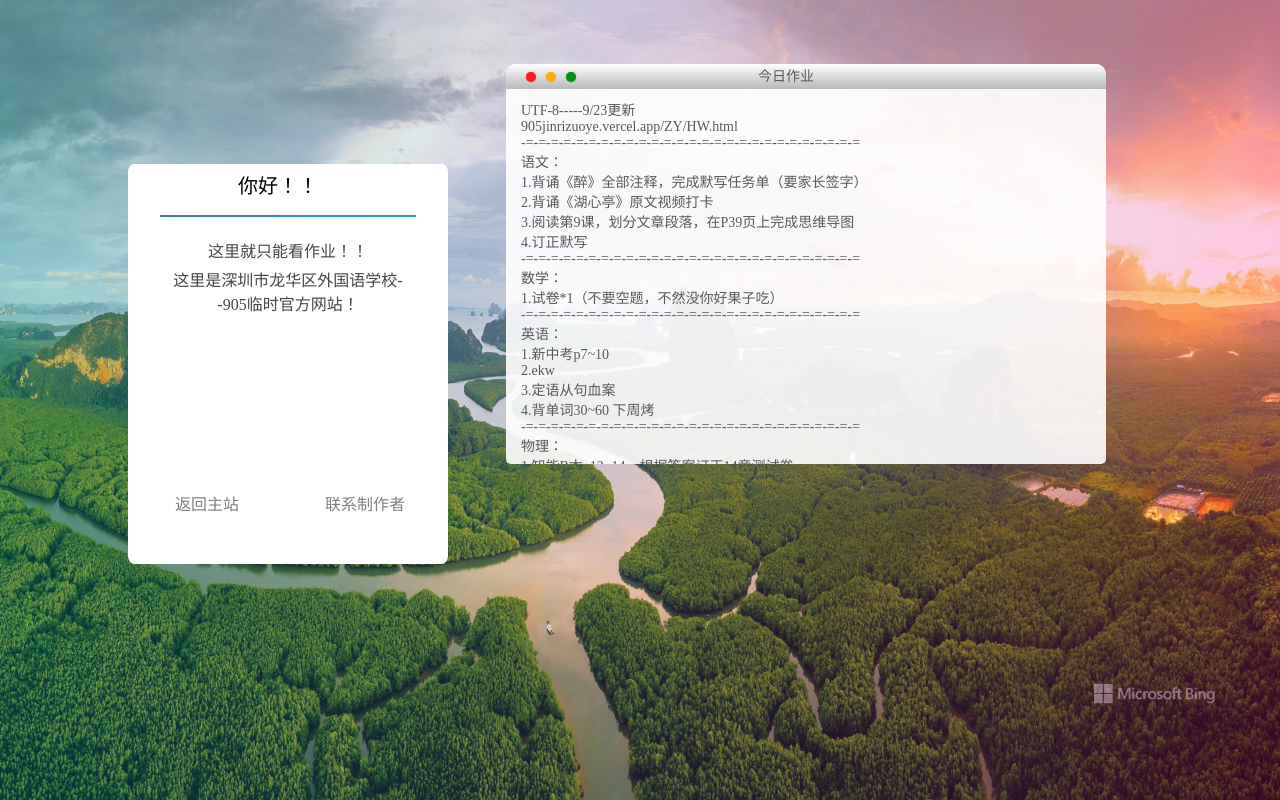
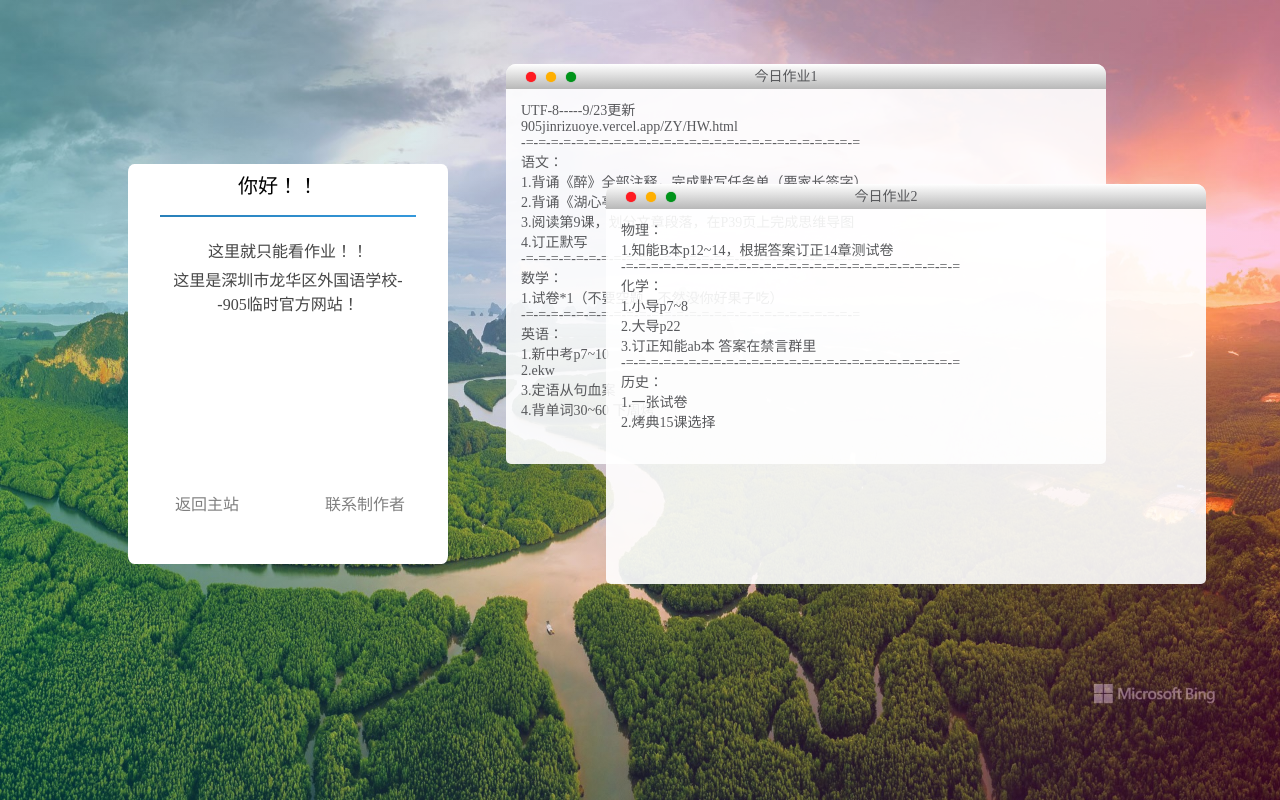
Before and after one commit to MCHuaYun/ShenZhenLongWai, a plain HTML site: page ZY/HW.html in a window 1280 px wide. Drawn offline with Linux system fonts and the light colour scheme.

Commit message:
Update HW.html

```diff
--- a/ZY/HW.html
+++ b/ZY/HW.html
@@ -65,7 +65,7 @@
                 </div>
                 <!-- 顶部标题 -->
                 <div class="title">
-                    <span>今日作业</span>
+                    <span>今日作业1</span>
                 </div>
                 <!-- 终端内文字 -->
 		<div class="cmdText">
@@ -86,7 +86,22 @@
 			<p> 2.ekw</p>
 			<p> 3.定语从句血案</p>
 			<p> 4.背单词30~60 下周烤</p>
-			<p> -=-=-=-=-=-=-=-=-=-=-=-=-=-=-=-=-=-=-=-=-=-=-=-=-=-=-=</p>
+            </div>
+        </div>
+		 <!-- 第二个终端 -->
+           <div class="cmd cmd2">
+                <!-- 三个按钮 -->
+                <div class="click">
+                    <div class="red"></div>
+                    <div class="yellow"></div>
+                    <div class="green"></div>
+                </div>
+                <!-- 顶部标题 -->
+                <div class="title">
+                    <span>今日作业2</span>
+                </div>
+                <!-- 终端内文字 -->
+                <div class="cmdText">
 			<p> 物理：</p>
 			<p> 1.知能B本p12~14，根据答案订正14章测试卷</p>
 			<p> -=-=-=-=-=-=-=-=-=-=-=-=-=-=-=-=-=-=-=-=-=-=-=-=-=-=-=</p>
@@ -98,37 +113,7 @@
 			<p> 历史：</p
 			<p> 1.一张试卷</p>
 			<p> 2.烤典15课选择</p>
-            </div>
-        </div>
-		 <!-- 第二个终端 -->
-           <!--<div class="cmd cmd2">
-                <!-- 三个按钮 -->
-                <!--<div class="click">
-                    <div class="red"></div>
-                    <div class="yellow"></div>
-                    <div class="green"></div>
                 </div>
-                <!-- 顶部标题 -->
-                <!--<div class="title">
-                    <span>暑假作业2</span>
-                </div>
-                <!-- 终端内文字 -->
-                <!--<div class="cmdText">
-			<p> 英语：</p>
-			<p> 必做: （选做自己看评价手册）</p>
-			<p> 词汇背诵+口语练习；中考核心词汇-<a href="https://www.baicizhan.com/"target="_blank"class="default-entry">百词斩app</a>每天打卡；翼课网一周两个。</p>
-			<p> 2.语法梳理：思维导图（时态，被动语态，形容词副词，非谓语，状语从句）（ <a href="https://szlhfls.cercel.app/AN/en/wj.html"target="_blank"class="default-entry">答案在这里</a>（仅电脑可下载观看））</p>
-			<p> 3.视频作业：制作一个英语视频，传播中国文化，全体参加<a href="https://lhwsc.szxj.net"target="_blank"class="default-entry">“中国少年说”</a>大赛。个人赛视频时长2~6分钟，团体赛时长4~10分钟。</p>
-			<p> 注意事项：视频要求：视频前面需有班级和姓名；需要有学生入镜，配中英文字幕；话题：看要求。</p>
-			<p>-=-=-=-=-=-=-=-=-=-=-=-=-=-=-=-=-=-=-=</p>
-			<p> 物理：</p>
-			<p> 1.完成八年级知识复习回顾卷4章（ <a href="https://szlhfls.cercel.app/AN/wl/wj.html"target="_blank"class="default-entry">答案在这里</a>）</p>
-			<p> 2.完成九年级第13、14章预习（ <a href="https://szlhfls.cercel.app/AN/wl/wj.html"target="_blank"class="default-entry">答案在这里</a>）</p>
-			<p> 3.依照安排用“学生电学实验器材箱”完成九年级电学基础实验，拍视频微信群“每日交作业”提交（ <a href="https://szlhfls.cercel.app/AN/wl/wj.html"target="_blank"class="default-entry">题目+答案在这里</a>）</p>
-			<p> 4.活动作业：①查阅资料，通过了解人类汽车的发展历程，摘录从使用热机到电机的变化中有意义的事（不少于）1000字</p>
-			<p>            ②查阅家用电器功率，了解家庭那些电器是主要耗电电器，绘制一张以“绿色用电”为主题的手抄报。</p>
-			<p> 下面还有↓↓↓↓↓↓↓↓↓↓↓↓↓↓↓↓↓↓↓↓↓↓↓↓↓↓↓↓↓↓↓↓↓↓↓↓↓↓↓</p>
-                </div>-->
             </div>
         </div>
 
```
